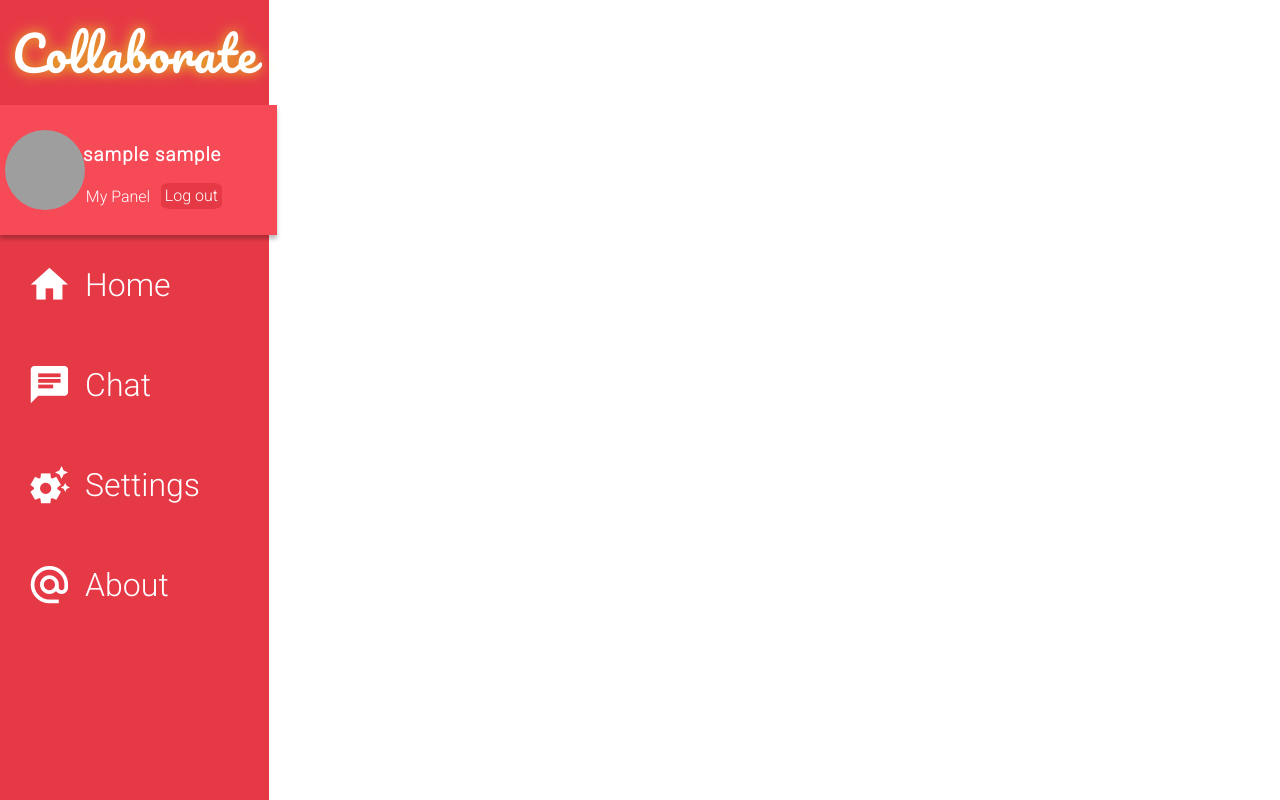
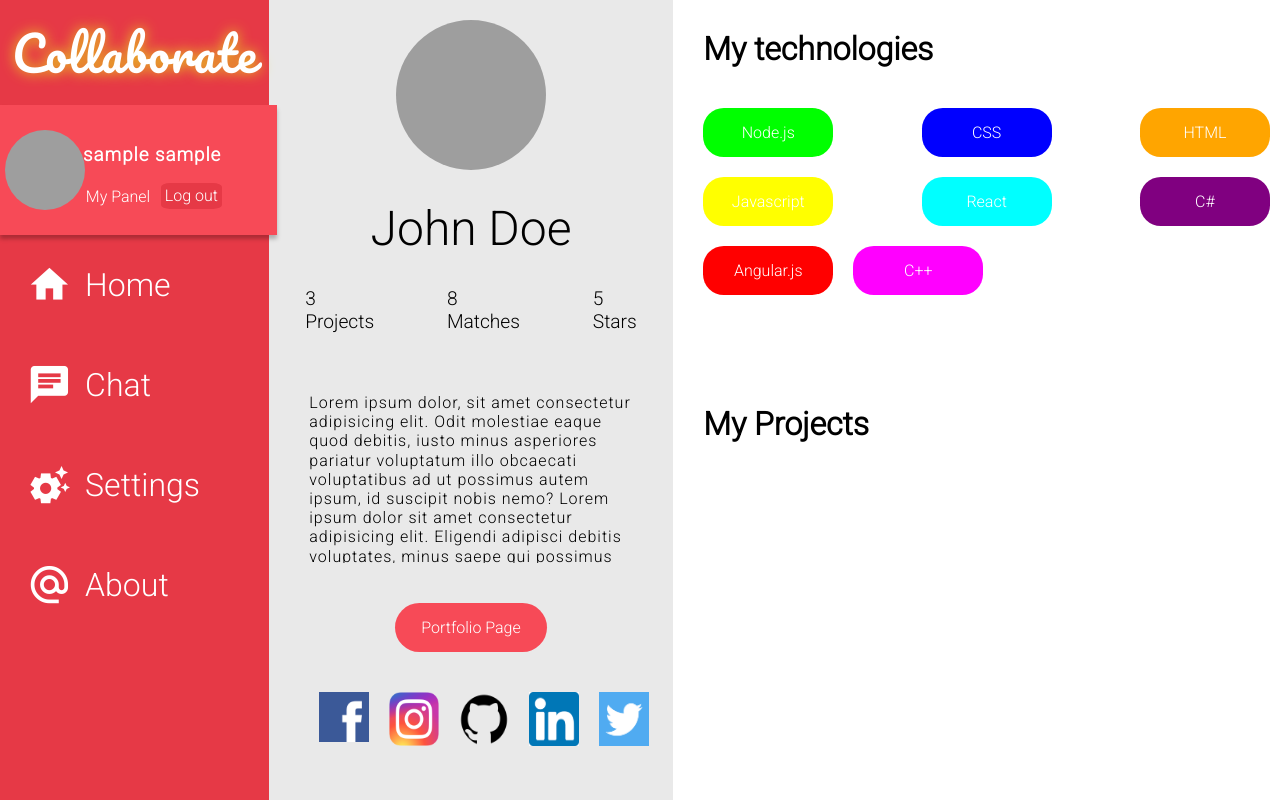
Before and after one commit to stepkos/collaborate-app, a PHP site: the page made by views/profileView.php in a window 1280 px wide. Run offline with PHP 8.4, Linux system fonts and the light colour scheme; the template is opened without the code that fills it, so the values that code supplies are empty; the visitor is signed in with stand-in values (Sample User, id 1); grey boxes are pictures that could not be loaded.

Commit message:
basic front for user profile

```diff
--- a/static/css/profile.css
+++ b/static/css/profile.css
@@ -1,9 +1,156 @@
 main{
-    width:76%;
+    width:79%;
     height:100vh;
     background-color:white;
     position: relative;
-    margin-left:23%;
+    margin-left:21%;
     float: right;
-    z-index:1;
+    padding:0;
 }
+
+#leftSection{
+    width:40%;
+    height:100%;
+    background-color: rgb(233, 233, 233);
+    float:left;
+    display: flex;
+    flex-direction: column;
+
+}
+
+#profile-picture1{
+    width:150px;
+    height:150px;
+    align-self:center;
+    border-radius:50%;
+    background-position: center;
+    background-size: contain;
+    margin-top:20px;
+}
+#profile-picture1 img{
+    width:100%;
+    overflow:hidden;
+    border-radius:50%;
+}
+#user-name{
+    font-size:3em;
+    margin-top:20px;
+    align-self:center;
+    margin-top:30px;
+    font-size:bold;
+}
+#adds-holder{
+    align-self:center;
+    width:100%;
+    display: flex;
+    flex-direction: row;
+    align-items: center;
+    height:auto;
+    justify-content:  space-between;
+    flex-wrap: wrap;
+    margin-top:20px;
+}
+.add{
+    height:100%;
+    margin: 10px auto;
+    font-size:1.2em;
+
+}
+#user-description{
+    width:80%;
+    align-self: center;
+    height:20%;
+    margin-top:40px;
+    overflow-y: scroll;
+    padding:10px;
+    letter-spacing: 1px;
+    line-height:1.2;
+
+}
+#user-description::-webkit-scrollbar {
+    width:10px;
+ }
+
+
+ #user-description::-webkit-scrollbar-track {
+     background: #f1f1f1;
+     border-radius: 2em;
+
+   }
+
+   #user-description::-webkit-scrollbar-thumb {
+     background: rgb(212, 212, 212);
+     border-radius: 6.25em;
+   }
+#portfolio-div{
+    width:30%;
+    color:white;
+    heighT:auto;
+    padding:15px;
+    background-color: var(--darker-red-color);
+    align-self: center;
+    display: flex;
+    justify-content: center;
+    align-items: center;
+    margin-top:40px;
+    border-radius: 2rem;
+}
+#social-holder{
+    margin-top:30px;
+    display: flex;
+    width:80%;
+    align-self: center;
+    height:auto;
+    justify-content: space-between;
+}
+.social-icons{
+    width:50px;
+    margin:10px;
+}
+
+
+
+
+
+
+#rightSection{
+    width:60%;
+    height:100%;
+    background-color: white;
+    float:left;
+    display: flex;
+    flex-direction: column;
+}
+
+#technology-h1{
+    margin-left:30px;
+    margin-top:30px;
+    font-size:2em;
+}
+#technology-holder{
+    margin-top:30px;
+    margin-left:20px;
+    width:auto;
+    height:auto;
+    display: flex;
+    flex-wrap: wrap;
+    align-items: flex-start;
+    justify-content:  space-between;
+}
+.technology-div{
+    width:100px;
+    display: flex;
+    justify-content: center;
+    align-items: center;
+    padding:15px;
+    color:white;
+    border-radius:1.3em;
+    cursor:pointer;
+    position: relative;
+    margin:10px;
+}
+#projects-h1{
+    margin-left:30px;
+    margin-top:100px;
+    font-size:2em;
+}
--- a/views/profileView.php
+++ b/views/profileView.php
@@ -13,12 +13,73 @@
 
         <main>
             <section id="leftSection">
+                <div id="profile-picture1" style="background-image: url('static/images/john.jpg')"></div>
+                <p id="user-name">John Doe</p>
+
+                <div id="adds-holder">
+                    <div class="add">
+                        3<br/>
+                        Projects
+                    </div>
+
+                    <div class="add">
+                        8<br/>
+                        Matches
+                    </div>
+
+                    <div class="add">
+                        5<br/>
+                        Stars
+                    </div>
+                </div>
+
+
+                <div id="user-description">
+                    Lorem ipsum dolor, sit amet consectetur adipisicing elit. Odit molestiae eaque quod debitis, iusto minus asperiores pariatur voluptatum illo obcaecati voluptatibus ad ut possimus autem ipsum, id suscipit nobis nemo? Lorem ipsum dolor sit amet consectetur adipisicing elit. Eligendi adipisci debitis voluptates, minus saepe qui possimus blanditiis facere quidem reiciendis voluptas non! Sed, quam! Debitis incidunt hic similique quas tenetur. Lorem ipsum dolor sit amet consectetur adipisicing elit. Aliquam quae velit magnam veritatis adipisci autem quaerat dolore nesciunt. Obcaecati sint nam, vero tempora quas eos exercitationem accusantium quisquam nobis libero.
+                </div>
+
+
+
+
+
+                    <div id="portfolio-div">
+                        <a href="#" style="text-decoration:none; color:white">
+                            Portfolio Page
+                        </a>
+                    </div>
+
+
+                    <div id="social-holder">
+                        <a href="#">
+                            <img src="static/images/icons/fb.png" class="social-icons"/>
+                        </a>
+                        <img src="static/images/icons/instagram.webp" class="social-icons"/>
+                        <img src="static/images/icons/github.webp" class="social-icons"/>
+                        <img src="static/images/icons/linkedin.png" class="social-icons"/>
+                        <img src="static/images/icons/twitter.png" class="social-icons"/>
+
+                    </div>
+
 
             </section>
 
 
             <section id="rightSection">
 
+                <h1 id="technology-h1">My technologies</h1>
+
+                <div id="technology-holder">
+                    <div class="technology-div" style="background-color:lime">Node.js</div>
+                    <div class="technology-div" style="background-color:blue">CSS</div>
+                    <div class="technology-div" style="background-color:orange">HTML</div>
+                    <div class="technology-div" style="background-color:yellow">Javascript</div>
+                    <div class="technology-div" style="background-color:aqua">React</div>
+                    <div class="technology-div" style="background-color:purple">C#</div>
+                    <div class="technology-div" style="background-color:red">Angular.js</div>
+                    <div class="technology-div" style="background-color:magenta; margin-right:auto">C++</div>
+                </div>
+
+                <h1 id="projects-h1">My Projects</h1>
             </section>
         </main>
 
```
Also changed, not shown: static/images/icons/fb.png (added), static/images/icons/github.webp (added), static/images/icons/instagram.webp (added), static/images/icons/linkedin.png (added), static/images/icons/twitter.png (added).
